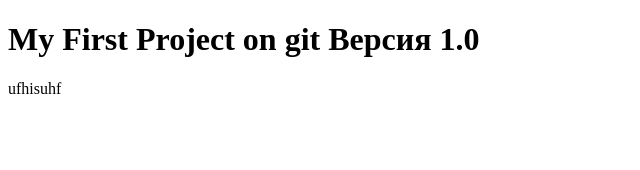
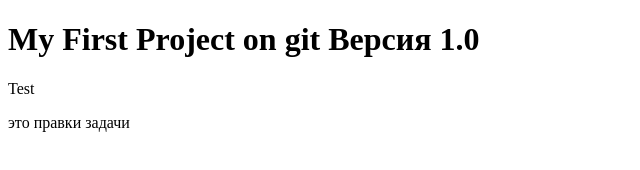
Before and after one commit to SanchEASY/powercode, a plain HTML site: page index.html in a window 1280 px wide. Shown: the whole page, without its empty margins (0-640 px from the left). Drawn offline with Linux system fonts and the light colour scheme.

Commit message:
2 weeks tusk

```diff
--- a/index.html
+++ b/index.html
@@ -9,7 +9,10 @@
 		<h1>My First Project on git Версия 1.0</h1>
 	</header>
 	<section>
-		ufhisuhf
+		<p>Test</p>
+	</section>
+	<section>
+		<p>это правки задачи</p>
 	</section>
 </body>
 </html>
```
